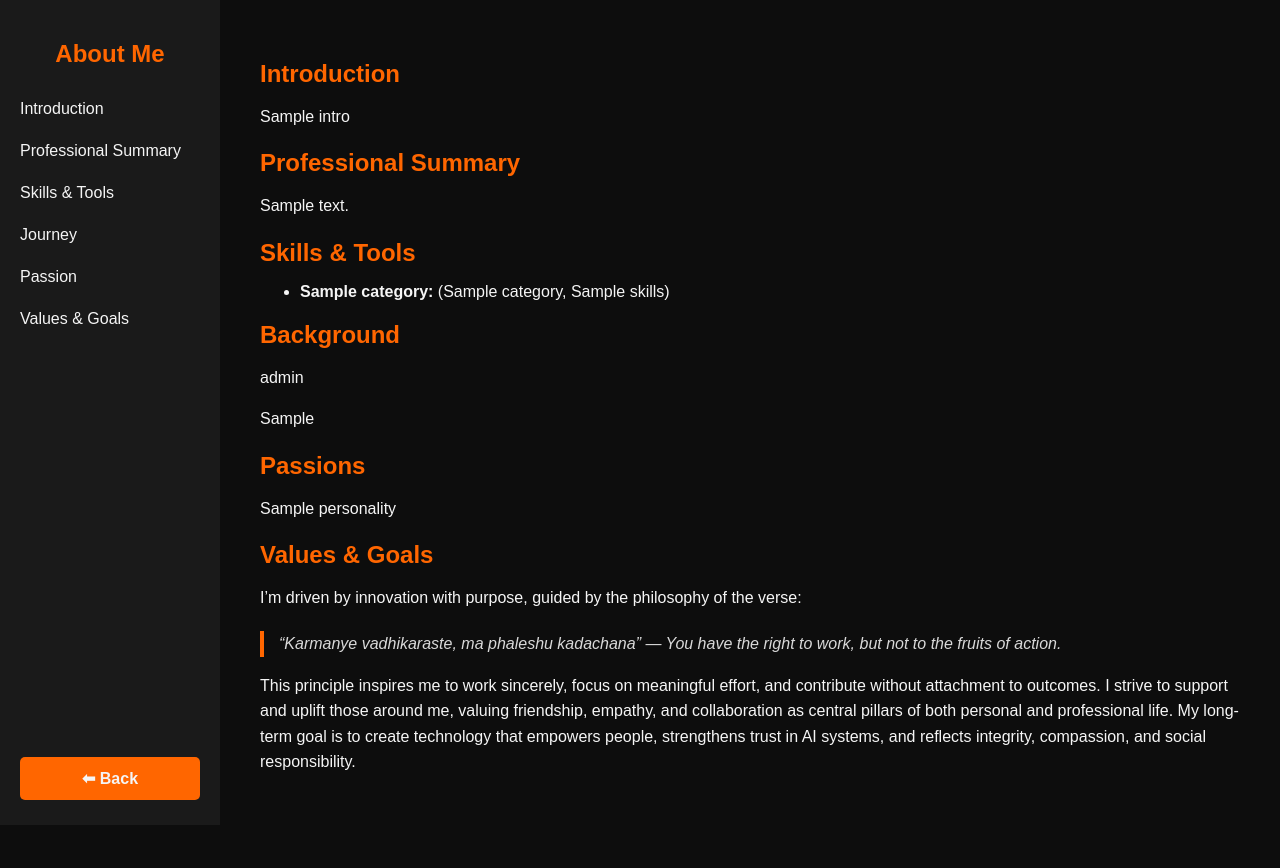
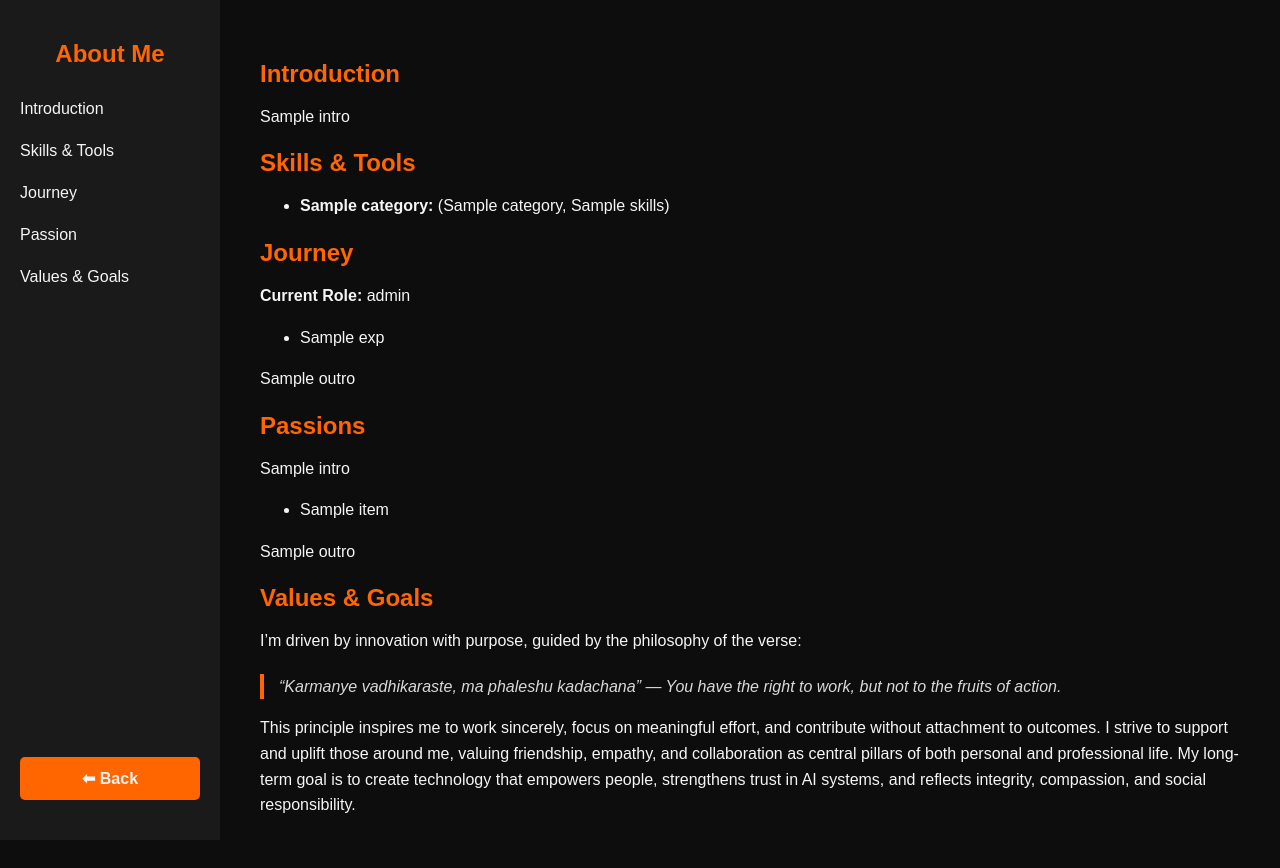
Before and after one commit to addy16-darsh/portfolio, a Flask app: template templates/journey.html in a window 1280 px wide. Before the commit the page ends 825 px from the top, so only its background shows below. Run offline with Flask 3, Linux system fonts and the light colour scheme; the template is opened without the code that fills it: most values are stand-ins (such as "Sample title", 1, 10 or a date in 2020).

Commit message:
Update journey.html

```diff
--- a/templates/journey.html
+++ b/templates/journey.html
@@ -61,7 +61,7 @@
       margin-bottom: 15px;
     }
 
-    .content p, .content blockquote {
+    .content p, .content blockquote, .content li {
       line-height: 1.6;
       margin-bottom: 10px;
     }
@@ -104,7 +104,6 @@
     <div>
       <h2>About Me</h2>
       <a href="#intro">Introduction</a>
-      <a href="#summary">Professional Summary</a>
       <a href="#skills">Skills & Tools</a>
       <a href="#journey">Journey</a>
       <a href="#personality">Passion</a>
@@ -115,16 +114,13 @@
 
   <!-- Content -->
   <div class="content">
+    <!-- Intro -->
     <div id="intro" class="section">
-      <h2>Introduction </h2>
+      <h2>Introduction</h2>
       <p>{{ data.sections.intro }}</p>
     </div>
 
-    <div id="summary" class="section">
-      <h2>Professional Summary</h2>
-      <p>{{ data.sections.summary }}</p>
-    </div>
-
+    <!-- Skills -->
     <div id="skills" class="section">
       <h2>Skills & Tools</h2>
       <ul>
@@ -134,28 +130,41 @@
       </ul>
     </div>
 
-
+    <!-- Journey -->
     <div id="journey" class="section">
-      <h2>Background</h2>
-      <p>{{ data.sections.journey.current_role }}</p>
-      <p>{{ data.sections.journey.past_experience }}</p>
+      <h2>Journey</h2>
+      <p><strong>Current Role:</strong> {{ data.sections.journey.current_role }}</p>
+      <ul>
+        {% for exp in data.sections.journey.past_experience %}
+          <li>{{ exp }}</li>
+        {% endfor %}
+      </ul>
+      <p>{{ data.sections.journey.outro }}</p>
     </div>
 
+    <!-- Personality -->
     <div id="personality" class="section">
       <h2>Passions</h2>
-      <p>{{ data.sections.personality }}</p>
+      <p>{{ data.sections.personality.intro }}</p>
+      <ul>
+        {% for item in data.sections.personality.items %}
+          <li>{{ item }}</li>
+        {% endfor %}
+      </ul>
+      <p>{{ data.sections.personality.outro }}</p>
     </div>
 
+    <!-- Values -->
     <div id="values" class="section">
-  <h2>Values & Goals</h2>
-    <p>I’m driven by innovation with purpose, guided by the philosophy of the verse:</p>
-    <blockquote>“Karmanye vadhikaraste, ma phaleshu kadachana” — You have the right to work, but not to the fruits of action.</blockquote>
-      <p>This principle inspires me to work sincerely, focus on meaningful effort, and contribute without attachment to outcomes.
-          I strive to support and uplift those around me, valuing friendship, empathy, and collaboration as central pillars of both personal and professional life.
-         My long-term goal is to create technology that empowers people, strengthens trust in AI systems, and reflects integrity, compassion, and social responsibility.</p>
-
-
-
+      <h2>Values & Goals</h2>
+      <p>I’m driven by innovation with purpose, guided by the philosophy of the verse:</p>
+      <blockquote>“Karmanye vadhikaraste, ma phaleshu kadachana” — You have the right to work, but not to the fruits of action.</blockquote>
+      <p>
+        This principle inspires me to work sincerely, focus on meaningful effort, and contribute without attachment to outcomes.
+        I strive to support and uplift those around me, valuing friendship, empathy, and collaboration as central pillars of both personal and professional life.
+        My long-term goal is to create technology that empowers people, strengthens trust in AI systems, and reflects integrity, compassion, and social responsibility.
+      </p>
+    </div>
   </div>
 </body>
 </html>
```
